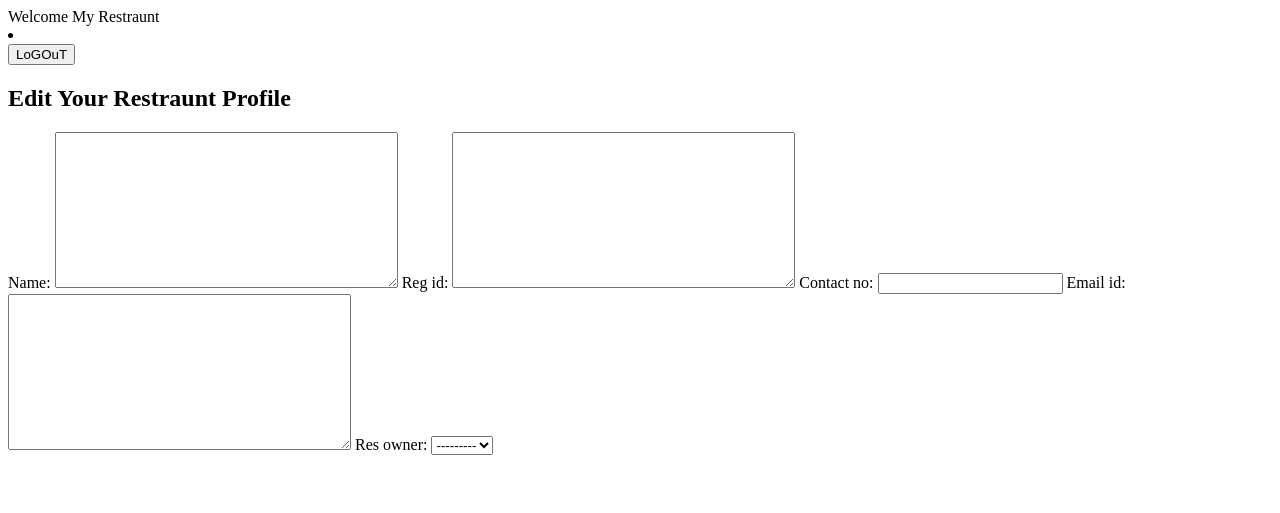
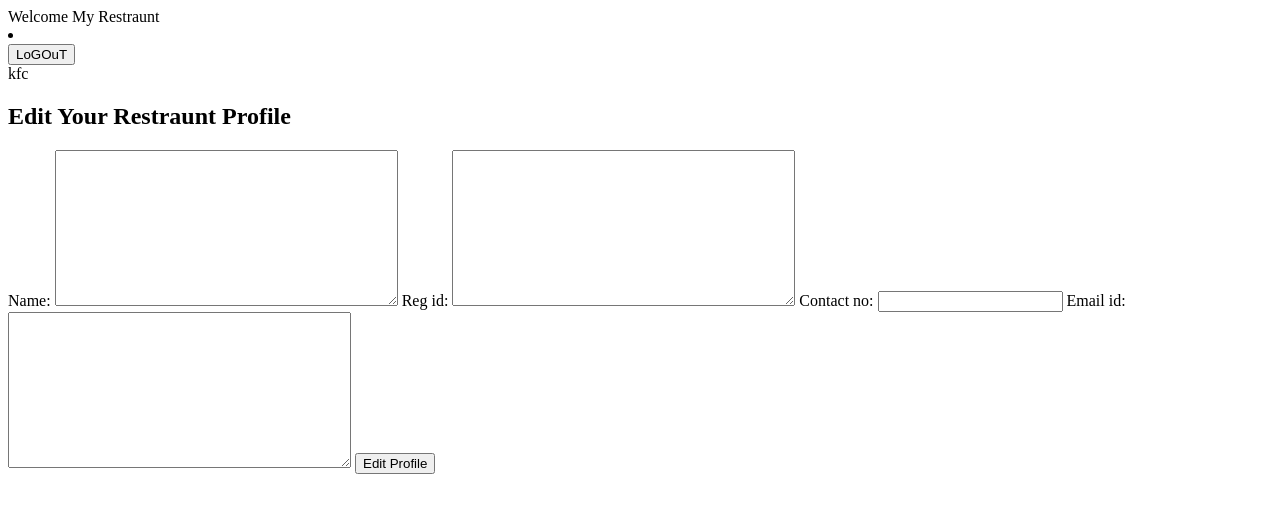
Before and after one commit to mhamzabaig/OrderMe, a Django app: template restraunts/templates/restraunts/edit_profile.html in a window 1280 px wide. Shown: the top 513 px of the page. Run offline with Django 4.2, Linux system fonts and the light colour scheme; the template is opened without the code that fills it: values that come from a table or form of the project are taken from there, others are empty; data comes from the database, SQL or seed files in the repository; both versions use the stored data as it was after the commit.

Commit message:
Edit Restraunt profile

```diff
--- a/restraunts/forms.py
+++ b/restraunts/forms.py
@@ -4,4 +4,4 @@ from .models import restraunt
 class CreateRestraunt(ModelForm):
     class Meta:
         model = restraunt
-        fields = '__all__'
+        fields = ['name','reg_id','contact_no','email_id']
--- a/restraunts/templates/restraunts/baselayout.html
+++ b/restraunts/templates/restraunts/baselayout.html
@@ -11,8 +11,8 @@
             <button type="submit">LoGOuT</button>
         </form>
     </li>
-    <!-- <div>    {{restraunt.name}}
-    </div> -->
+    <div>    {{restraunt.name}}
+    </div>
 
     {% block content%}
     {% endblock%}
--- a/restraunts/templates/restraunts/edit_profile.html
+++ b/restraunts/templates/restraunts/edit_profile.html
@@ -4,8 +4,10 @@
 
 <div>
     <h2>Edit Your Restraunt Profile</h2>
-    <form class="site-form" action="index.html" method="post">
+    <form class="site-form" action="{% url 'restraunts:edit' %}" method="post" enctype="multipart/form-data">
+        {% csrf_token %}
         {{form}}
+        <button type="submit">Edit Profile</button>
     </form>
 </div>
 
```
Also changed, not shown: restraunts/views.py (+10 -2 lines), db.sqlite3.
